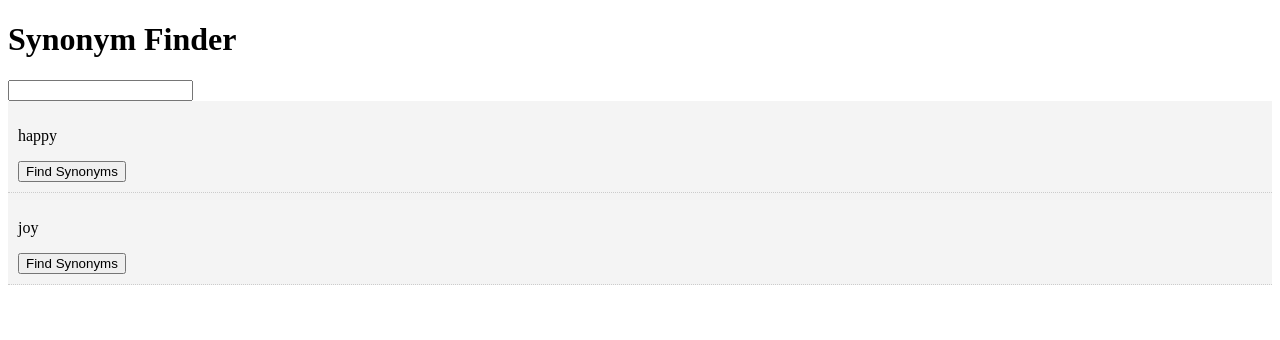
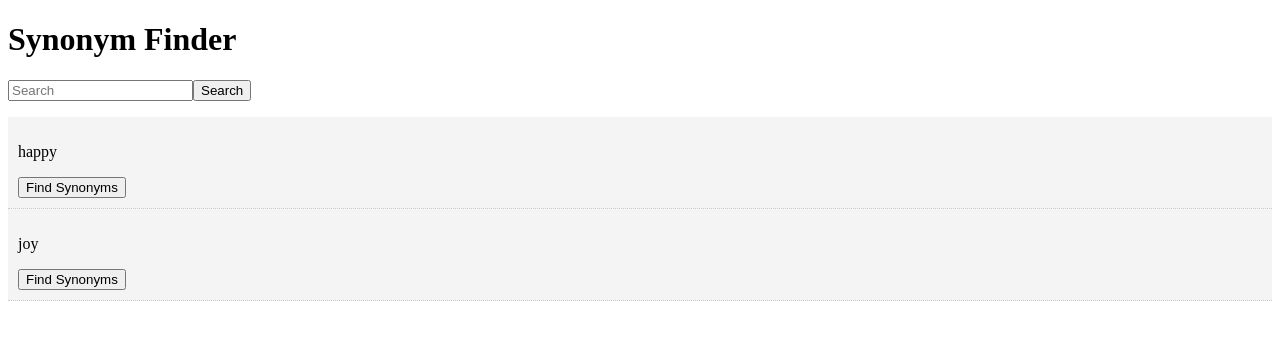
Before and after one commit to JustinTorrance/vue-dictionary-takehome, a Vue app: page / in a window 1280 px wide. Shown: the top 340 px of the page. Built offline with nearby package versions, Linux system fonts and the light colour scheme.

Commit message:
Send user input from Search component to App. Invoke handleClick on App with input as argument when user clicks search

```diff
--- a/src/App.vue
+++ b/src/App.vue
@@ -1,13 +1,12 @@
 <template>
   <div id="app">
     <h1>Synonym Finder</h1>
-    <Search />
+    <Search v-on:handle-click="handleClick" />
     <SynonymsContainer v-bind:synonyms="synonyms" v-on:handle-click="handleClick" />
   </div>
 </template>
 
 <script>
-
   import Search from './components/Search'
   import SynonymsContainer from './components/SynonymsContainer'
 
@@ -33,9 +32,12 @@ export default {
     },
     methods: {
       async handleClick(word)  {
+        console.log('howdy')
         const response = await fetch(`https://www.dictionaryapi.com/api/v3/references/thesaurus/json/${word}?key=${process.env.VUE_APP_APIKEY}`)
         const data = await response.json()
         const synonyms = await data[0].meta.syns[0]
+        console.log(word)
+        console.log(synonyms)
         //add word to "Synonyms for"
       }
     }
--- a/src/components/Search.vue
+++ b/src/components/Search.vue
@@ -1,17 +1,34 @@
 <template>
-  <div>
-    <input
-      type="text"
-      name="wordInput"
-
-    >
+  <div v-bind:searchInput="searchInput">
+      <input
+        type="text"
+        placeholder="Search"
+        v-model="searchInput"
+      >
+      <button
+        @click="$emit('handle-click', searchInput)"
+        type="submit"
+        class="search-btn"
+      >
+        Search
+      </button>
+      <br />
+      <p>{{ searchInput }}</p>
   </div>
 </template>
 
 <script>
-export default {
-  name: "Search"
-}
+  export default {
+    name: "Search",
+    props: {
+
+    },
+    data() {
+      return {
+        searchInput: ''
+      }
+    }
+  }
 </script>
 
 <style scoped>
--- a/src/components/SynonymsContainer.vue
+++ b/src/components/SynonymsContainer.vue
@@ -7,9 +7,7 @@
 </template>
 
 <script>
-
   import SynonymItem from './SynonymItem'
-
 
   export default {
     name: "SynonymsContainer",
```
Also changed, not shown: src/components/SynonymItem.vue (+4 -5 lines). Lines whose indentation alone changed are shown as unchanged.
